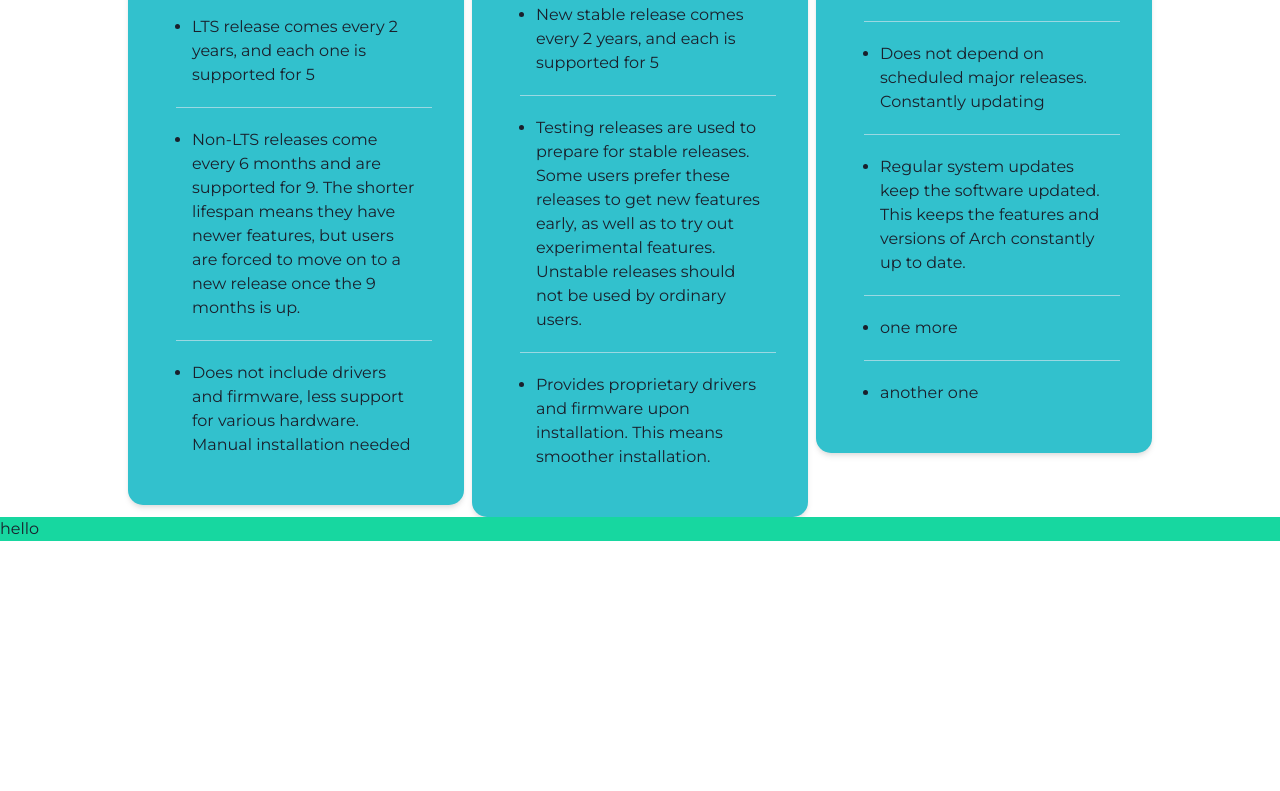
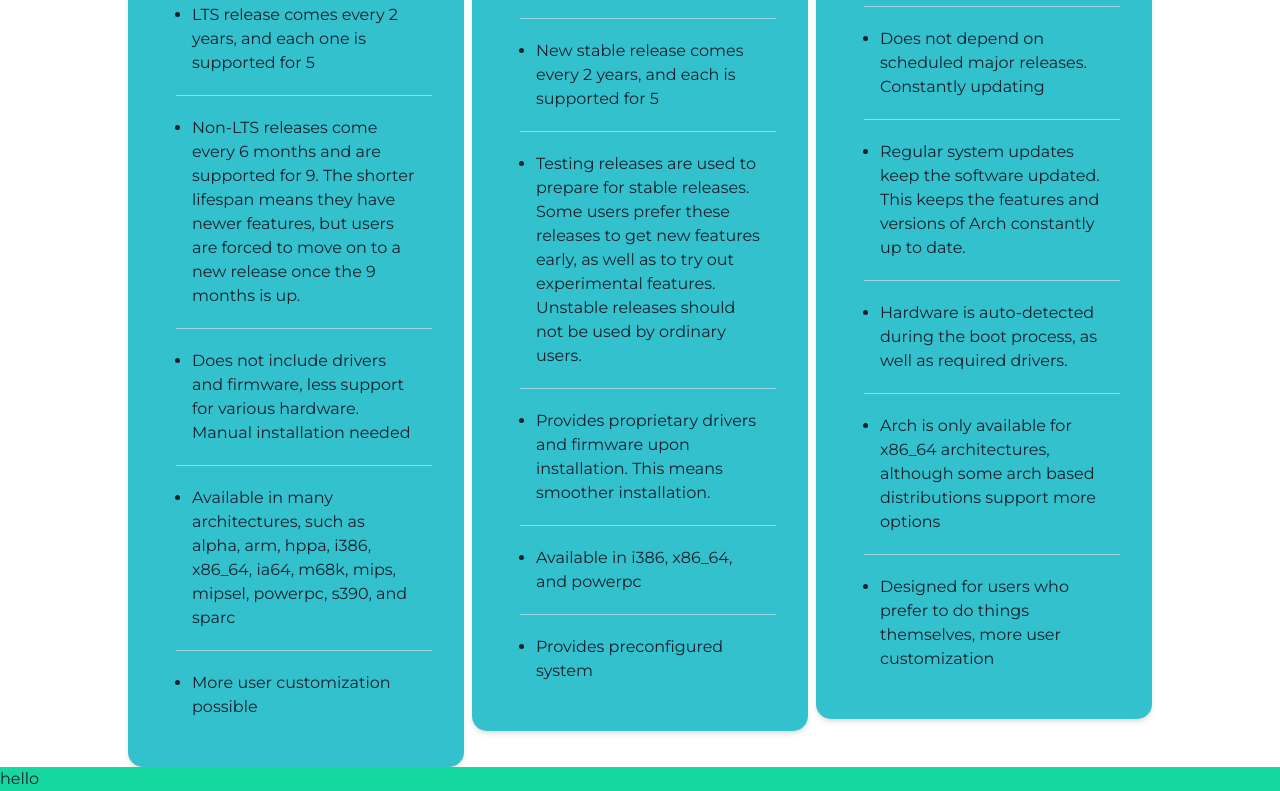
Before and after one commit to Jumner/LinuxSensei, a Next.js app in the folder site/: page /resources in a window 1280 px wide. Shown: the part 2072-2863 px from the top of the page. Before the commit the page ends 2613 px from the top, so only its background shows below. Built offline with nearby package versions, Linux system fonts and the light colour scheme.

Commit message:
More Distro

```diff
--- a/site/src/components/DistroComparison.js
+++ b/site/src/components/DistroComparison.js
@@ -12,6 +12,8 @@
 					"LTS release comes every 2 years, and each one is supported for 5",
 					"Non-LTS releases come every 6 months and are supported for 9. The shorter lifespan means they have newer features, but users are forced to move on to a new release once the 9 months is up.",
 					"Does not include drivers and firmware, less support for various hardware. Manual installation needed",
+					"Available in many architectures, such as alpha, arm, hppa, i386, x86_64, ia64, m68k, mips, mipsel, powerpc, s390, and sparc",
+					"More user customization possible",
 				]}
 			/>
 			<Os
@@ -23,18 +25,21 @@
 					"New stable release comes every 2 years, and each is supported for 5",
 					"Testing releases are used to prepare for stable releases. Some users prefer these releases to get new features early, as well as to try out experimental features. Unstable releases should not be used by ordinary users.",
 					"Provides proprietary drivers and firmware upon installation. This means smoother installation.",
+					"Available in i386, x86_64, and powerpc",
+					"Provides preconfigured system",
 				]}
 			/>
 			<Os
 				name="Arch"
 				items={[
-					" Independant",
+					"Independant",
 					"Community driven project",
 					"Rolling release model",
 					"Does not depend on scheduled major releases. Constantly updating",
 					"Regular system updates keep the software updated. This keeps the features and versions of Arch constantly up to date. ",
-					"one more",
-					"another one",
+					"Hardware is auto-detected during the boot process, as well as required drivers.",
+					"Arch is only available for x86_64 architectures, although some arch based distributions support more options",
+					"Designed for users who prefer to do things themselves, more user customization",
 				]}
 			/>
 		</HStack>
```
